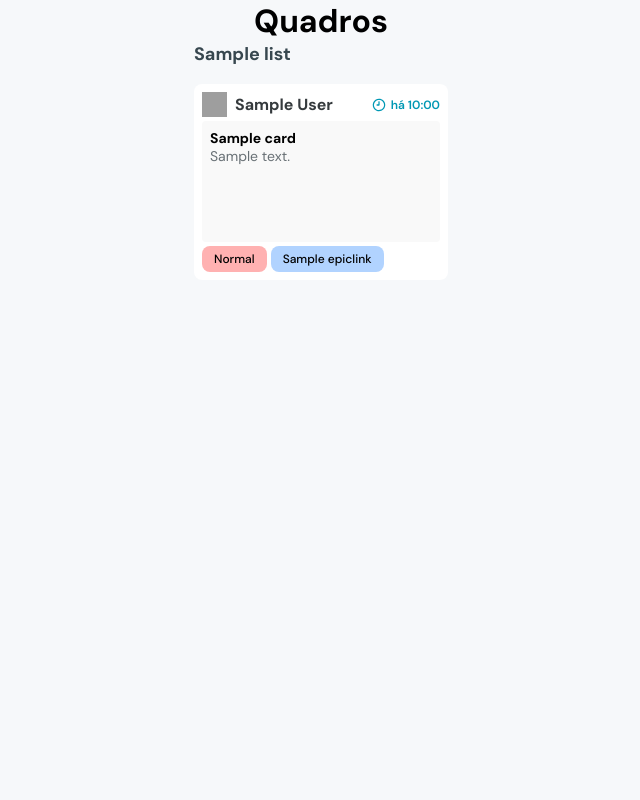
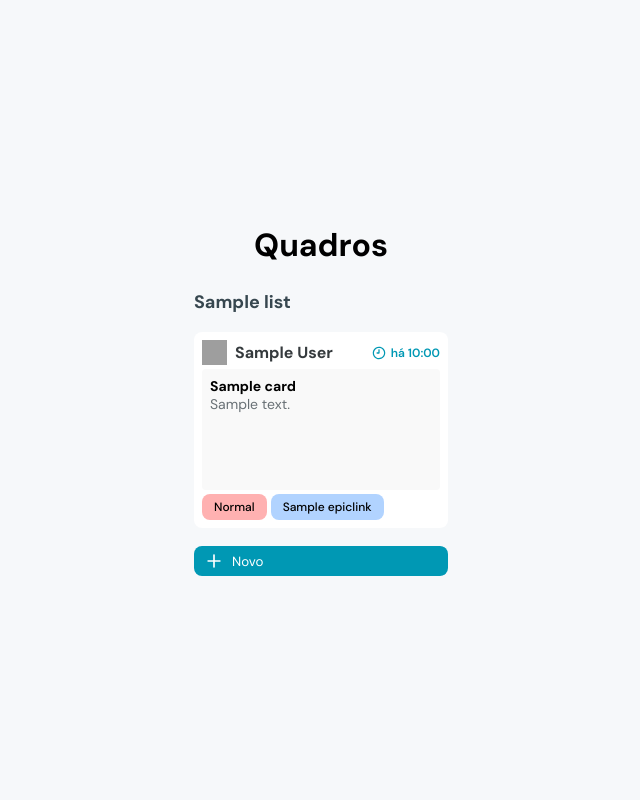
Before and after one commit to limahugovt/TaskFlow, a Django app: page /home/ in a window 1280 px wide. Shown: the whole page, without its empty margins (319-959 px from the left). Run offline with Django 5.2, Linux system fonts and the light colour scheme; tables that the repository leaves empty hold one stand-in row (values such as "Sample post"); grey boxes are pictures that could not be loaded.

Commit message:
Add Novo button to home.html and include iconPlus.svg

```diff
--- a/authentication/templates/home.html
+++ b/authentication/templates/home.html
@@ -47,6 +47,10 @@
         </div>
         {% endfor %}
       </div>
+      <button class="add-card">
+        <img src="{% static 'assets/iconPlus.svg' %}" alt="logo" height="20px" width="20px" />
+        Novo
+      </button>
     </div>
     {% endfor %}
   </div>
--- a/static/styles/homepage.css
+++ b/static/styles/homepage.css
@@ -12,6 +12,8 @@ body {
   justify-content: center;
   flex-direction: column;
   align-items: center;
+  gap: 24px;
+  height: 100vh;
 }
 
 .card-main {
@@ -107,3 +109,17 @@ body {
   display: flex;
   gap: 28px;
 }
+
+.add-card {
+  width: 100%;
+  padding: 5px 10px;
+  background-color: #0098B4;
+  border: none;
+  border-radius: 8px;
+  display: flex;
+  justify-content: flex-start;
+  color: #fff;
+  align-items: center;
+  gap: 8px;
+  cursor: pointer;
+}
```
Also changed, not shown: static/assets/iconPlus.svg (added).
